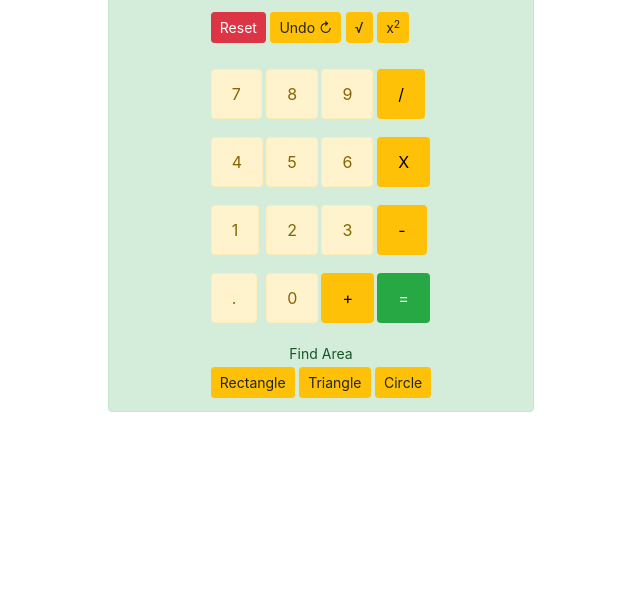
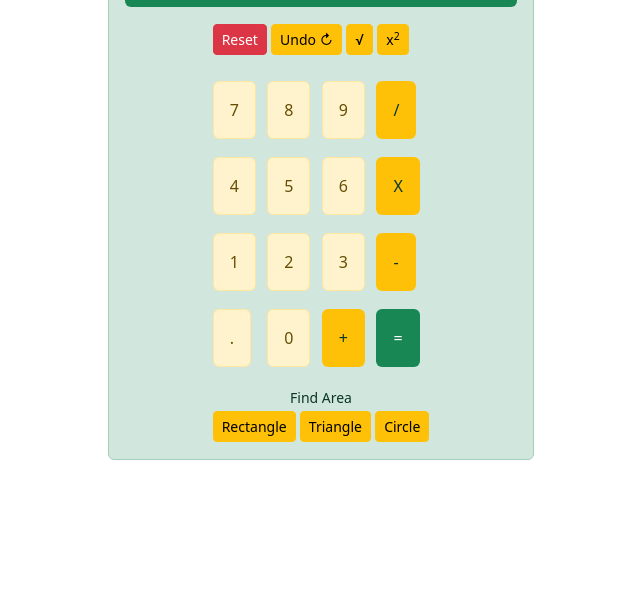
Before and after one commit to Paksoul/Javascript-DOM-tasks, a plain HTML site: page cal.html in a window 1280 px wide. Shown: the part 186-800 px from the top of the page, without its empty margins (319-959 px from the left). Drawn offline with nearby package versions, Linux system fonts and the light colour scheme.

Commit message:
Update cal.html

```diff
--- a/cal.html
+++ b/cal.html
@@ -4,7 +4,7 @@
     <meta charset="UTF-8">
     <meta name="viewport" content="width=device-width, initial-scale=1.0">
     <title>Document</title>
-    <link href="c://wamp64new/www/assets/vendor/bootstrap/css/bootstrap.min.css" rel="stylesheet">
+        <link rel="stylesheet" href="https://cdn.jsdelivr.net/npm/bootstrap@5.3.3/dist/css/bootstrap.min.css" integrity="sha384-QWTKZyjpPEjISv5WaRU9OFeRpok6YctnYmDr5pNlyT2bRjXh0JMhjY6hW+ALEwIH" crossorigin="anonymous">
 
 
 <style>
```
